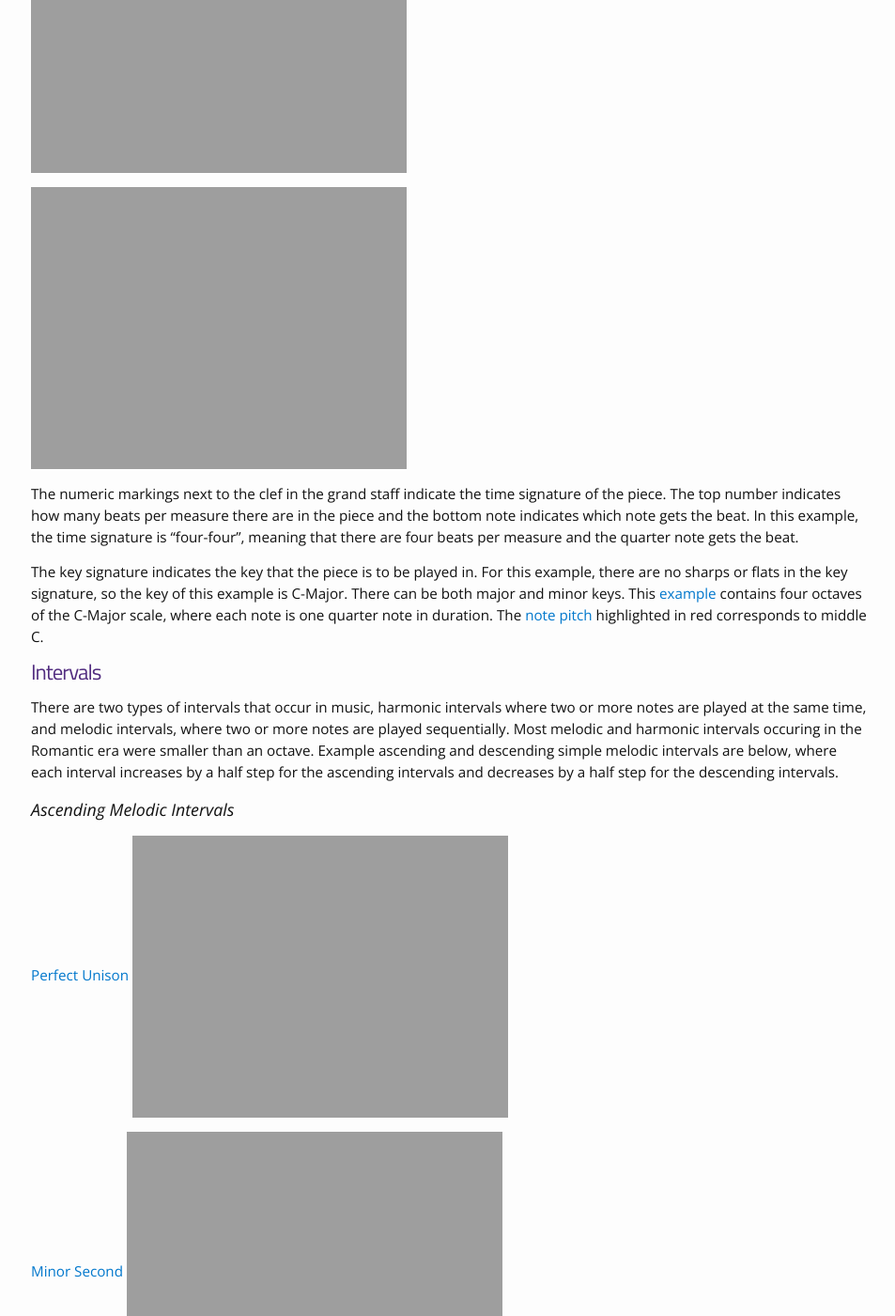
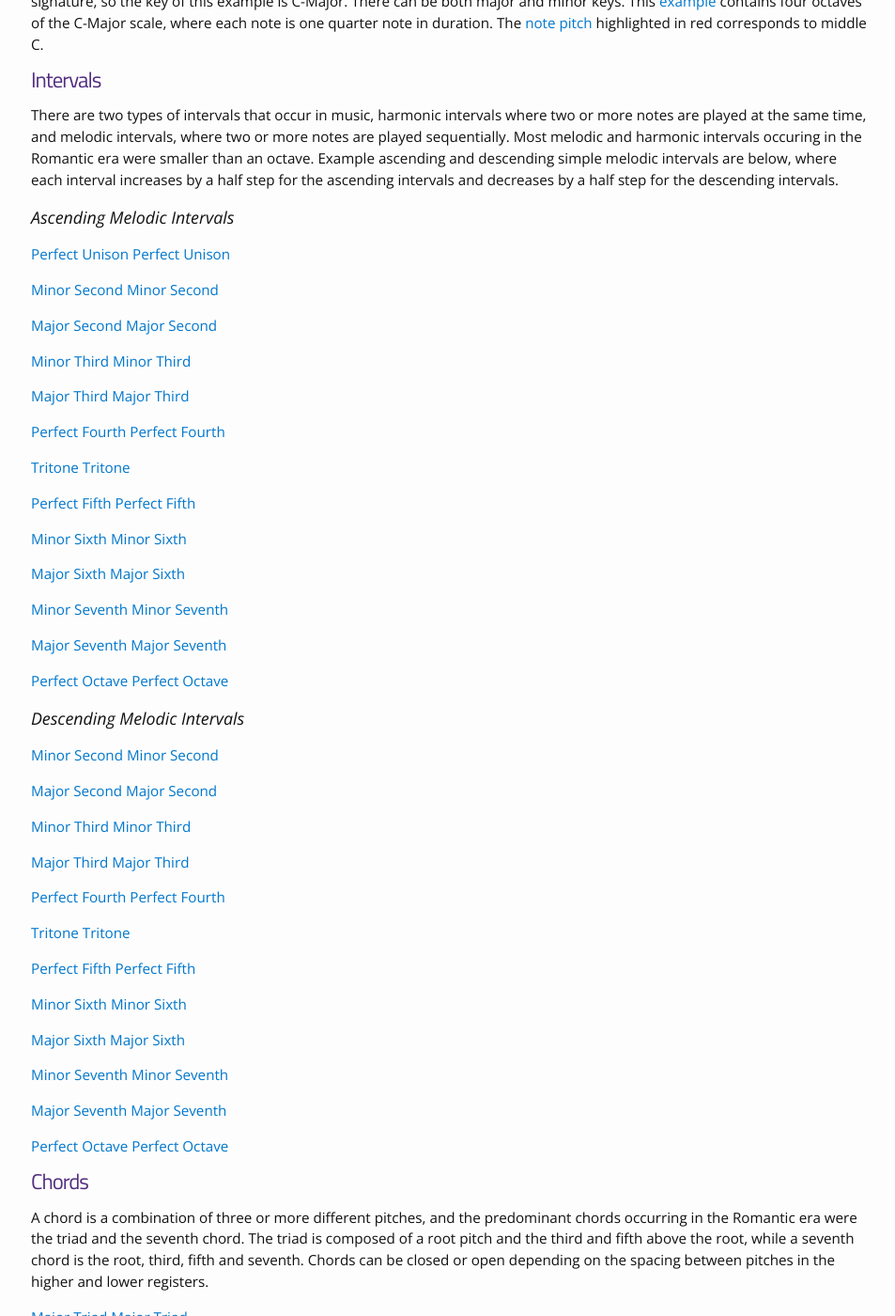
Before and after one commit to aky4wn/Classical-Music-Composition-Using-State-Space-Models, a Jekyll site: the page built from theory.md, in a window 1280 px wide and 1400 px high, scrolled down 514 px. Shown: the whole window at 94% size, without its empty margins (162-1115 px from the left). Built offline with Jekyll 4.4.1, drawn with Linux system fonts in a browser that asks for light colours; some of the changed text lies outside the part shown.

Commit message:
Update theory.md

```diff
--- a/theory.md
+++ b/theory.md
@@ -21,67 +17,67 @@
 There are two types of intervals that occur in music, harmonic intervals where two or more notes are played at the same time, and melodic intervals, where two or more notes are played sequentially.  Most melodic and harmonic intervals occuring in the Romantic era were smaller than an octave.  Example ascending and descending simple melodic intervals are below, where each interval increases by a half step for the ascending intervals and decreases by a half step for the descending intervals.
 
 ### Ascending Melodic Intervals
-[Perfect Unison]({{ site.url }}/music_theory/unison.mp3) ![Perfect Unison]({{ site.url }}/music_theory/unison.pdf)
+[Perfect Unison]({{ site.url }}/music_theory/unison.mp3) [Perfect Unison]({{ site.url }}/music_theory/unison.pdf)
 
-[Minor Second]({{ site.url }}/music_theory/a_minor2nd.mp3) ![Minor Second]({{ site.url }}/music_theory/a_minor2nd.pdf)
+[Minor Second]({{ site.url }}/music_theory/a_minor2nd.mp3) [Minor Second]({{ site.url }}/music_theory/a_minor2nd.pdf)
 
-[Major Second]({{ site.url }}/music_theory/a_major2nd.mp3) ![Major Second]({{ site.url }}/music_theory/a_major2nd.pdf)
+[Major Second]({{ site.url }}/music_theory/a_major2nd.mp3) [Major Second]({{ site.url }}/music_theory/a_major2nd.pdf)
 
-[Minor Third]({{ site.url }}/music_theory/a_minor3rd.mp3) ![Minor Third]({{ site.url }}/music_theory/a_minor3rd.pdf)
+[Minor Third]({{ site.url }}/music_theory/a_minor3rd.mp3) [Minor Third]({{ site.url }}/music_theory/a_minor3rd.pdf)
 
-[Major Third]({{ site.url }}/music_theory/a_major3rd.mp3) ![Major Third]({{ site.url }}/music_theory/a_major3rd.pdf)
+[Major Third]({{ site.url }}/music_theory/a_major3rd.mp3) [Major Third]({{ site.url }}/music_theory/a_major3rd.pdf)
 
-[Perfect Fourth]({{ site.url }}/music_theory/a_perfect4th.mp3) ![Perfect Fourth]({{ site.url }}/music_theory/a_perfect4th.pdf)
+[Perfect Fourth]({{ site.url }}/music_theory/a_perfect4th.mp3) [Perfect Fourth]({{ site.url }}/music_theory/a_perfect4th.pdf)
 
-[Tritone]({{ site.url }}/music_theory/a_tritone.mp3) ![Tritone]({{ site.url }}/music_theory/a_tritone.pdf)
+[Tritone]({{ site.url }}/music_theory/a_tritone.mp3) [Tritone]({{ site.url }}/music_theory/a_tritone.pdf)
 
-[Perfect Fifth]({{ site.url }}/music_theory/a_perfect5th.mp3) ![Perfect Fifth]({{ site.url }}/music_theory/a_perfect5th.pdf)
+[Perfect Fifth]({{ site.url }}/music_theory/a_perfect5th.mp3) [Perfect Fifth]({{ site.url }}/music_theory/a_perfect5th.pdf)
 
-[Minor Sixth]({{ site.url }}/music_theory/a_minor6th.mp3) ![Minor Sixth]({{ site.url }}/music_theory/a_minor6th.pdf)
+[Minor Sixth]({{ site.url }}/music_theory/a_minor6th.mp3) [Minor Sixth]({{ site.url }}/music_theory/a_minor6th.pdf)
 
-[Major Sixth]({{ site.url }}/music_theory/a_major6th.mp3) ![Major Sixth]({{ site.url }}/music_theory/a_major6th.pdf)
+[Major Sixth]({{ site.url }}/music_theory/a_major6th.mp3) [Major Sixth]({{ site.url }}/music_theory/a_major6th.pdf)
 
-[Minor Seventh]({{ site.url }}/music_theory/a_minor7th.mp3) ![Minor Seventh]({{ site.url }}/music_theory/a_minor7th.pdf)
+[Minor Seventh]({{ site.url }}/music_theory/a_minor7th.mp3) [Minor Seventh]({{ site.url }}/music_theory/a_minor7th.pdf)
 
-[Major Seventh]({{ site.url }}/music_theory/a_major7th.mp3) ![Major Seventh]({{ site.url }}/music_theory/a_major7th.pdf)
+[Major Seventh]({{ site.url }}/music_theory/a_major7th.mp3) [Major Seventh]({{ site.url }}/music_theory/a_major7th.pdf)
 
-[Perfect Octave]({{ site.url }}/music_theory/a_octave.mp3) ![Perfect Octave]({{ site.url }}/music_theory/a_octave.pdf)
+[Perfect Octave]({{ site.url }}/music_theory/a_octave.mp3) [Perfect Octave]({{ site.url }}/music_theory/a_octave.pdf)
 
 
 ### Descending Melodic Intervals
-[Minor Second]({{ site.url }}/music_theory/d_minor2nd.mp3) ![Minor Second]({{ site.url }}/music_theory/d_minor2nd.pdf)
+[Minor Second]({{ site.url }}/music_theory/d_minor2nd.mp3) [Minor Second]({{ site.url }}/music_theory/d_minor2nd.pdf)
 
-[Major Second]({{ site.url }}/music_theory/d_major2nd.mp3) ![Major Second]({{ site.url }}/music_theory/d_major2nd.pdf)
+[Major Second]({{ site.url }}/music_theory/d_major2nd.mp3) [Major Second]({{ site.url }}/music_theory/d_major2nd.pdf)
 
-[Minor Third]({{ site.url }}/music_theory/d_minor3rd.mp3) ![Minor Third]({{ site.url }}/music_theory/d_minor3rd.pdf)
+[Minor Third]({{ site.url }}/music_theory/d_minor3rd.mp3) [Minor Third]({{ site.url }}/music_theory/d_minor3rd.pdf)
 
-[Major Third]({{ site.url }}/music_theory/d_major3rd.mp3) ![Major Third]({{ site.url }}/music_theory/d_major3rd.pdf)
+[Major Third]({{ site.url }}/music_theory/d_major3rd.mp3) [Major Third]({{ site.url }}/music_theory/d_major3rd.pdf)
 
-[Perfect Fourth]({{ site.url }}/music_theory/d_perfect4th.mp3) ![Perfect Fourth]({{ site.url }}/music_theory/d_perfect4th.pdf)
+[Perfect Fourth]({{ site.url }}/music_theory/d_perfect4th.mp3) [Perfect Fourth]({{ site.url }}/music_theory/d_perfect4th.pdf)
 
-[Tritone]({{ site.url }}/music_theory/d_tritone.mp3) ![Tritone]({{ site.url }}/music_theory/d_tritone.pdf)
+[Tritone]({{ site.url }}/music_theory/d_tritone.mp3) [Tritone]({{ site.url }}/music_theory/d_tritone.pdf)
 
-[Perfect Fifth]({{ site.url }}/music_theory/d_perfect5th.mp3) ![Perfect Fifth]({{ site.url }}/music_theory/d_perfect5th.pdf)
+[Perfect Fifth]({{ site.url }}/music_theory/d_perfect5th.mp3) [Perfect Fifth]({{ site.url }}/music_theory/d_perfect5th.pdf)
 
-[Minor Sixth]({{ site.url }}/music_theory/d_minor6th.mp3) ![Minor Sixth]({{ site.url }}/music_theory/d_minor6th.pdf)
+[Minor Sixth]({{ site.url }}/music_theory/d_minor6th.mp3) [Minor Sixth]({{ site.url }}/music_theory/d_minor6th.pdf)
 
-[Major Sixth]({{ site.url }}/music_theory/d_major6th.mp3) ![Major Sixth]({{ site.url }}/music_theory/d_major6th.pdf)
+[Major Sixth]({{ site.url }}/music_theory/d_major6th.mp3) [Major Sixth]({{ site.url }}/music_theory/d_major6th.pdf)
 
-[Minor Seventh]({{ site.url }}/music_theory/d_minor7th.mp3) ![Minor Seventh]({{ site.url }}/music_theory/d_minor7th.mp3)
+[Minor Seventh]({{ site.url }}/music_theory/d_minor7th.mp3) [Minor Seventh]({{ site.url }}/music_theory/d_minor7th.mp3)
 
-[Major Seventh]({{ site.url }}/music_theory/d_major7th.mp3) ![Major Seventh]({{ site.url }}/music_theory/d_major7th.pdf)
+[Major Seventh]({{ site.url }}/music_theory/d_major7th.mp3) [Major Seventh]({{ site.url }}/music_theory/d_major7th.pdf)
 
-[Perfect Octave]({{ site.url }}/music_theory/d_octave.mp3) ![Perfect Octave]({{ site.url }}/music_theory/d_octave.pdf)
+[Perfect Octave]({{ site.url }}/music_theory/d_octave.mp3) [Perfect Octave]({{ site.url }}/music_theory/d_octave.pdf)
 
 
 # Chords
 A chord is a combination of three or more different pitches, and the predominant chords occurring in the Romantic era were the triad and the seventh chord. The triad is composed of a root pitch and the third and fifth above the root, while a seventh chord is the root, third, fifth and seventh. Chords can be closed or open depending on the spacing between pitches in the higher and lower registers.
 
- [Major Triad]({{ site.url }}/music_theory/major_triad.mp3) ![Major Triad]({{ site.url }}/music_theory/major_triad.pdf)
+ [Major Triad]({{ site.url }}/music_theory/major_triad.mp3) [Major Triad]({{ site.url }}/music_theory/major_triad.pdf)
 
-[Minor Triad]({{ site.url }}/music_theory/minor_triad.mp3) ![Minor Triad]({{ site.url }}/music_theory/minor_triad.pdf)
+[Minor Triad]({{ site.url }}/music_theory/minor_triad.mp3) [Minor Triad]({{ site.url }}/music_theory/minor_triad.pdf)
 
-[Major Seventh Chord]({{ site.url }}/music_theory/major_7th_chords.mp3) ![Major Seventh Chord]({{ site.url }}/music_theory/major_7th_chords.pdf)
+[Major Seventh Chord]({{ site.url }}/music_theory/major_7th_chords.mp3) [Major Seventh Chord]({{ site.url }}/music_theory/major_7th_chords.pdf)
 
 
 # Dissonance and Consonance
@@ -89,13 +85,13 @@
 consonant intervals, while the second and seventh intervals are considered dissonant. The perfect fourth is considered dissonant in some contexts and consonant in others. The perfect unison, octave, perfect fourth and perfect fifth are perfect consonances,
 in that they are stable intervals that do not need to resolve to a more stable pitch. Thirds and sixths are imperfect consonances and are moderately stable; they again do not need a resolution. Dissonant intervals on the other hand need to be resolved to consonant intervals.  The tritone, also known as an augmented fourth or a diminished fifth, is considered dissonant.
 
-[Perfect fourth, perfect fifth and perfect octave harmonic intervals in C-Major]({{ site.url }}/music_theory/open_chords.mp3) ![Perfect fourth, perfect fifth and perfect octave harmonic intervals in C-Major]({{ site.url }}/music_theory/open_chords.pdf)
+[Perfect fourth, perfect fifth and perfect octave harmonic intervals in C-Major]({{ site.url }}/music_theory/open_chords.mp3) [Perfect fourth, perfect fifth and perfect octave harmonic intervals in C-Major]({{ site.url }}/music_theory/open_chords.pdf)
 
 
 # Motifs
 A motif is a melodic or rhythmic unit that reappears throughout a piece and is shorter than a theme.  The combination of phrases and motifs forms a melody in a piece.  A motif can reappear in its original form or at different pitches or with different intervals throughout a piece.  An example [motif]({{ site.url }}/music_theory/muss_motif.mp3) is the opening two bars of Mussorgsky's Pictures at an Exhibition - Gnomus (Krueger (2016)).
 
-![Mussorgsky's Pictures at an Exhibition - Gnomus]({{ site.url }}/music_theory/muss_motif.pdf)
+[Mussorgsky's Pictures at an Exhibition - Gnomus]({{ site.url }}/music_theory/muss_motif.pdf)
 
 # Romantic Era Music
 Romantic era music is considered tonal music, meaning that the music is oriented around and pulled towards the tonic pitch. The Romantic period of music lasted from the end of the eighteenth century to the beginning of the twentieth century. This period was marked by a
```
Also changed, not shown: other parts of theory.md (+0 -4 lines).
